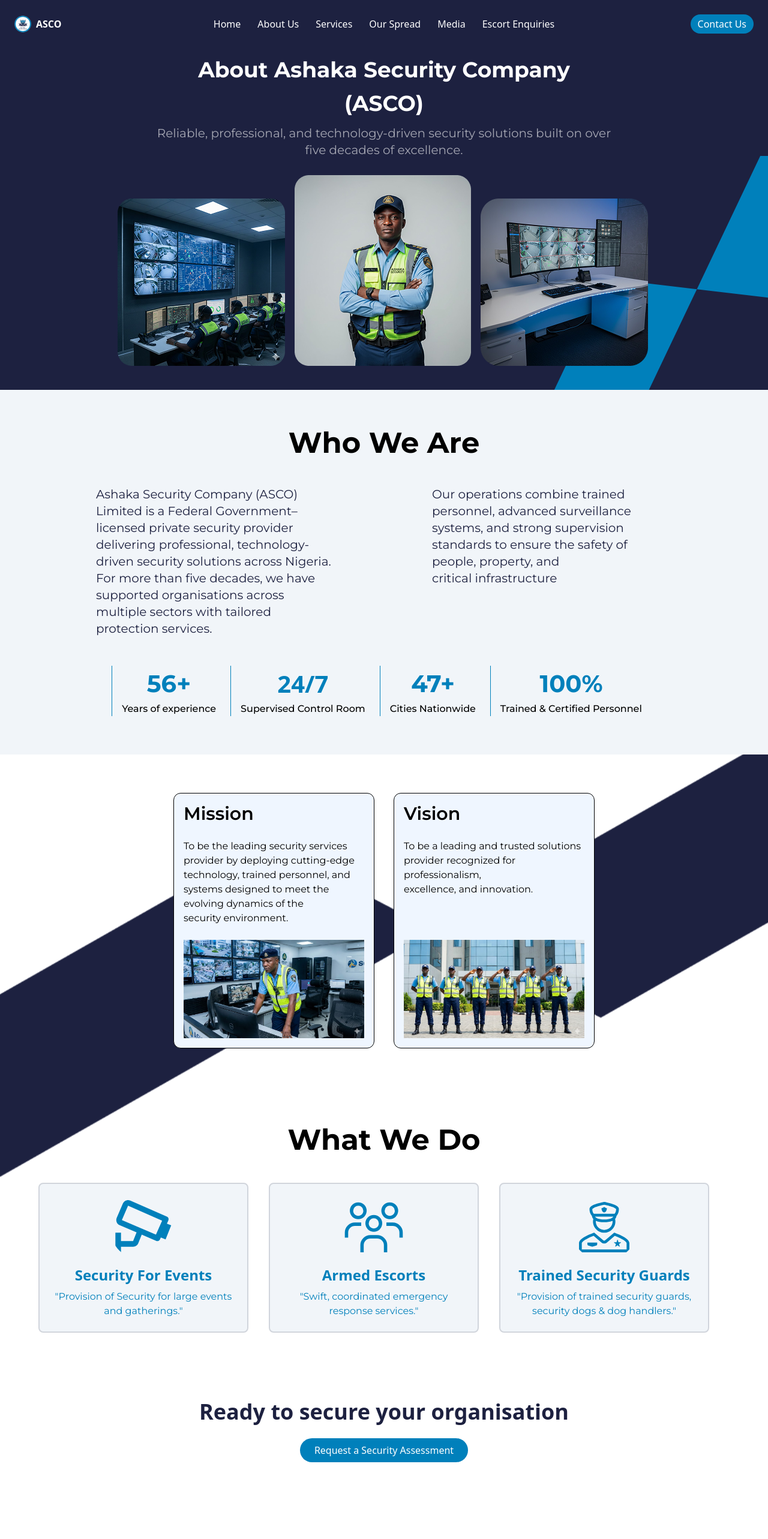
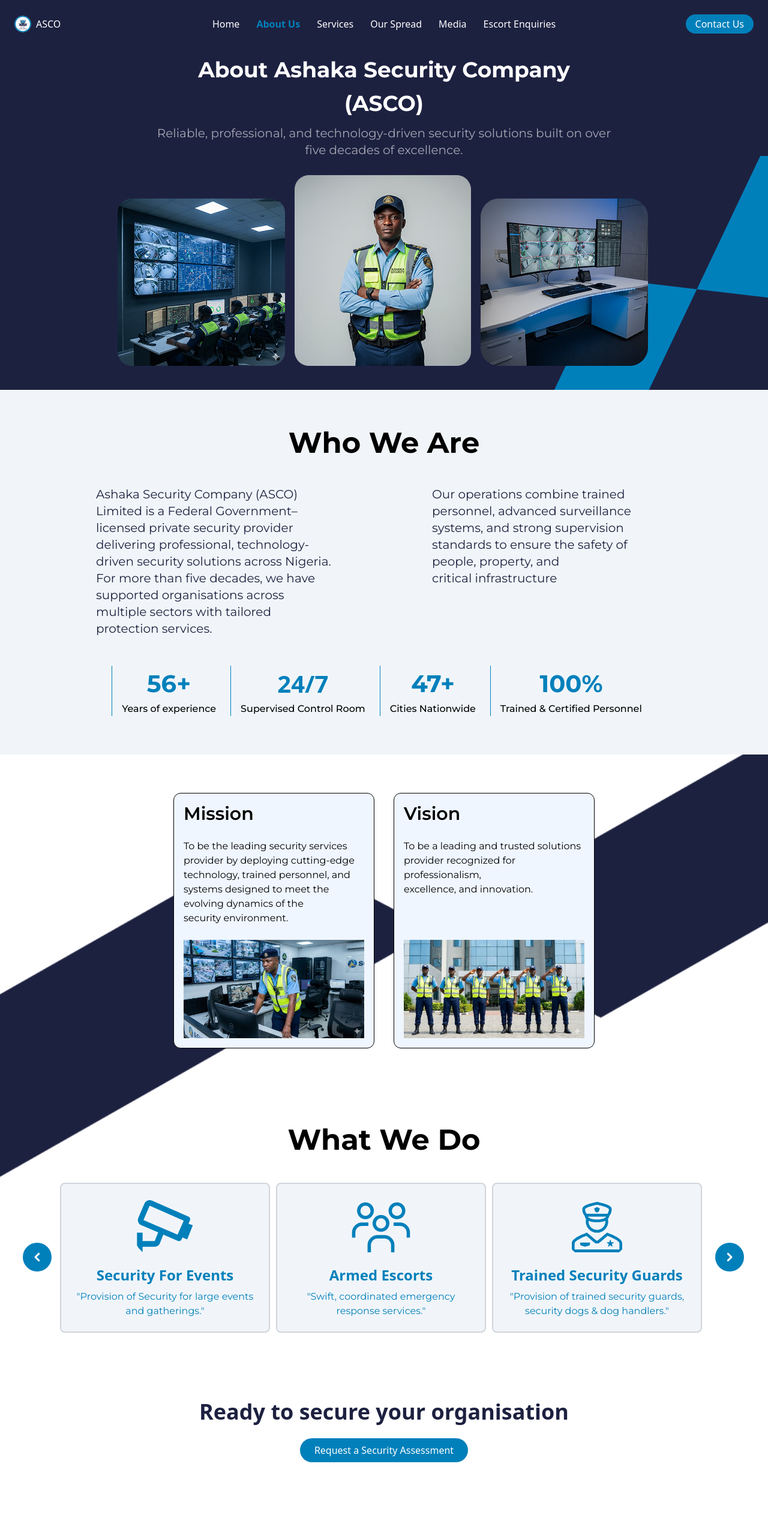
Before and after one commit to enduranceighobue/ASCO, a React (Vite) app: page /about in a window 1280 px wide. Shown: the top 2566 px of the page at 60% size. Built offline with nearby package versions, Linux system fonts and the light colour scheme; a web font is replaced by a local one.

Commit message:
features:updates

```diff
--- a/src/components/WhatWeDoSwiper.jsx
+++ b/src/components/WhatWeDoSwiper.jsx
@@ -6,6 +6,8 @@ import 'swiper/css/pagination';
 import Icon1 from "../assets/healthicons_officer.svg";
 import Icon2 from "../assets/bx_cctv.svg";
 import Icon3 from "../assets/lsicon_user-crowd.svg";
+import arrowleft from "../assets/arrowleft.svg";
+import arrowright from "../assets/arrowright.svg";
 
 const whatwedo = [
   {
@@ -47,7 +49,7 @@ const WhatWeDoCard = ({ image, title, desc }) => {
     <div
 
       className="border-2 border-gray-300 py-4 px-4 bg-[#f1f5f9]  rounded-lg  text-center space-y-2 w-[320px] lg:w-[350px]"
-      style={{  height: '250px'}}
+      style={{ height: '250px' }}
     >
       <div className="w-20 h-20 lg:w-28 lg:h-28  mx-auto">
         <img
@@ -65,18 +67,18 @@ const WhatWeDoCard = ({ image, title, desc }) => {
 
 const WhatWeDoSwiper = () => {
   return (
-    <div className="container w-[90%] mx-auto py-16 space-y-12">
+    <div className="container w-full mx-auto py-16 px-25 space-y-12">
       <h1 className='text-5xl font-bold text-center'>What We Do</h1>
+      <div className='relative '>
         <Swiper
-  modules={[ Autoplay]}
+          modules={[Autoplay]}
           autoplay={{ delay: 3000, disableOnInteraction: false }}
           breakpoints={{
             375: { slidesPerView: 1 },
             768: { slidesPerView: 2 },
-    1280: { slidesPerView: 3},
+            1280: { slidesPerView: 3 },
           }}
-  navigation
-  className="relative px-1"
+          className="relative max-w-7xl mx-auto "
         >
           {whatwedo.map((item, index) => (
             <SwiperSlide key={index}>
@@ -84,6 +86,12 @@ const WhatWeDoSwiper = () => {
             </SwiperSlide>
           ))}
         </Swiper>
+
+
+        <img src={arrowleft} alt="" className='absolute top-25 left-[-62px]' />
+        <img src={arrowright} alt="" className='absolute top-25 right-[-60px]' />
+
+      </div>
 
       <div className='"min-h-screen overflow-hidden w-full  py-16 flex flex-col items-center px-6'>
         <h2 className="text-4xl  text-[#1d2140] font-bold">
--- a/src/pages/Hero.jsx
+++ b/src/pages/Hero.jsx
@@ -62,9 +62,9 @@ export default function Hero() {
       />
 
       {/* CCTV ICON */}
-      <div className="absolute bottom-7 left-6 z-50 md:block hidden ">
+      {/* <div className="absolute bottom-7 left-6 z-50 md:block hidden ">
         <img src={Cctv} alt="cctv" className="" />
-      </div>
+      </div> */}
 
       {/* small spacer so section doesn't overlap next content too much */}
       {/* <div className="relative z-0 h-[160px] bg-black" /> */}
--- a/src/pages/Home.jsx
+++ b/src/pages/Home.jsx
@@ -2,7 +2,6 @@ import React from 'react'
 import Navbar from './Navbar'
 import Hero from './Hero'
 import AboutUs from './AboutUs'
-import Quality from './Quality'
 import WhatWeDoSwipe from '../components/WhatWedoSwipe'
 
 
@@ -18,7 +17,7 @@ const Home = () => {
         <Hero/>
         <AboutUs/>
         <WhatWeDoSwipe/>
-       <Quality/>
+
 
     </div>
   )
--- a/src/pages/Navbar.jsx
+++ b/src/pages/Navbar.jsx
@@ -1,7 +1,16 @@
 import React, { useState, useEffect } from "react";
 import { Menu, X } from "lucide-react";
-import { Link } from "react-router-dom";
+import { NavLink, Link } from "react-router-dom";
 import logo from "../assets/ascoicon.svg";
+
+const navItems = [
+  { name: "Home", path: "/" },
+  { name: "About Us", path: "/about" },
+  { name: "Services", path: "/service" },
+  { name: "Our Spread", path: "/spread" },
+  { name: "Media", path: "/media" },
+  { name: "Escort Enquiries", path: "/escort" },
+];
 
 const Navbar = () => {
   const [isScrolled, setIsScrolled] = useState(false);
@@ -15,51 +24,59 @@ const Navbar = () => {
 
   const closeMobileMenu = () => setIsMobileMenuOpen(false);
 
-  const linkStyle = isScrolled
+  const baseLink =
+    "transition-colors duration-300 cursor-pointer";
+
+  const desktopLink = isScrolled
     ? "text-black hover:text-[#0281bc]"
-    : "text-white hover:text-[#0080bb]";
+    : "text-white hover:text-[#0281bc]";
+
+  const activeLink =
+    "text-[#0281bc] font-semibold ";
 
   return (
     <header
-      className={`fixed top-0 w-full z-50 transition-all duration-300 ${
-        isScrolled ? "bg-white/95 backdrop-blur-md shadow-lg" : "bg-transparent"
-      }`}
+      className={`fixed top-0 w-full z-50 transition-all duration-300 ${isScrolled
+          ? "bg-white/95 backdrop-blur-md shadow-lg"
+          : "bg-transparent"
+        }`}
     >
       <div className="container mx-auto px-6">
         <div className="flex items-center justify-between h-20 relative">
 
           {/* Logo */}
-          <Link to="/" onClick={closeMobileMenu}>
-            <div className="flex gap-2 items-center font-semibold">
-              <img src={logo} alt="Logo" className="w-7 h-7 rounded-full" />
-              <h3 className={isScrolled ? "text-black" : "text-white"}>ASCO</h3>
-            </div>
+          <Link to="/" onClick={closeMobileMenu} className="flex items-center gap-2">
+            <img src={logo} alt="Logo" className="w-7 h-7 rounded-full" />
+            <h3 className={isScrolled ? "text-black" : "text-white"}>ASCO</h3>
           </Link>
 
-          {/* Desktop Nav */}
-          <nav className="hidden md:flex items-center space-x-7 hover:text-[#0080bb] cursor-pointer  absolute left-1/2 -translate-x-1/2">
-            <Link to="/" className={linkStyle}>Home</Link>
-            <Link to="/about" className={linkStyle}>About Us</Link>
-            <Link to="/service" className={linkStyle}>Services</Link>
-            <Link to="/spread" className={linkStyle}>Our Spread</Link>
-            <Link to="/media" className={linkStyle}>Media</Link>
-            <Link to="/escort" className={linkStyle}>Escort Enquiries</Link>
+          {/* Desktop Navigation */}
+          <nav className="hidden md:flex items-center space-x-7 absolute left-1/2 -translate-x-1/2">
+            {navItems.map(({ name, path }) => (
+              <NavLink
+                key={path}
+                to={path}
+                end={path === "/"}
+                className={({ isActive }) =>
+                  `${baseLink} ${isActive
+                    ? "text-[#0281bc] font-semibold"
+                    : desktopLink
+                  }`
+                }
+              >
+                {name}
+              </NavLink>
+            ))}
           </nav>
 
-          {/* Desktop Contact Button */}
+          {/* Contact Button */}
           <Link to="/contactus" onClick={closeMobileMenu}>
-            <button
-              className={`hidden md:flex px-3 cursor-pointer py-1 rounded-full transition ${
-                isScrolled
-                  ? "bg-[#0080bb] text-white hover:bg-blue-500"
-                  : "bg-[#0080bb] text-white hover:bg-blue-500"
-              }`}
-            >
+            <button className="hidden md:flex px-4 py-1 rounded-full bg-[#0080bb] text-white hover:bg-blue-500 transition">
               Contact Us
             </button>
           </Link>
 
-          {/* Mobile Menu Toggle */}
+          {/* Mobile Menu Button */}
           <button
             className={`md:hidden ${isScrolled ? "text-black" : "text-white"}`}
             onClick={() => setIsMobileMenuOpen(!isMobileMenuOpen)}
@@ -72,20 +89,26 @@ const Navbar = () => {
         {isMobileMenuOpen && (
           <div className="md:hidden bg-white/95 shadow-lg mt-2 rounded-lg p-5">
             <nav className="flex flex-col space-y-4">
-
-              <Link to="/" onClick={closeMobileMenu} className="text-black">Home</Link>
-              <Link to="/about" onClick={closeMobileMenu} className="text-black">About Us</Link>
-              <Link to="/service" onClick={closeMobileMenu} className="text-black">Services</Link>
-              <Link to="/spread" onClick={closeMobileMenu} className="text-black">Our Spread</Link>
-              <Link to="/media" onClick={closeMobileMenu} className="text-black">Media</Link>
-              <Link to="/escort" onClick={closeMobileMenu} className="text-black">Escort Enquiries</Link>
+              {navItems.map(({ name, path }) => (
+                <NavLink
+                  key={path}
+                  to={path}
+                  end={path === "/"}
+                  onClick={closeMobileMenu}
+                  className={({ isActive }) =>
+                    `text-black transition ${isActive ? "text-[#0281bc] font-semibold" : ""
+                    }`
+                  }
+                >
+                  {name}
+                </NavLink>
+              ))}
 
               <Link to="/contactus" onClick={closeMobileMenu}>
-                <button className="bg-[#0281bc] cursor-pointer text-white px-6 py-3 rounded-md w-fit">
+                <button className="bg-[#0281bc] text-white px-6 py-3 rounded-md w-fit">
                   Contact Us
                 </button>
               </Link>
-
             </nav>
           </div>
         )}
--- a/src/pages/Quality.jsx
+++ b/src/pages/Quality.jsx
@@ -25,7 +25,7 @@ const qualityCards = [
 const Quality = () => {
   return (
     <>
-      <section className="container mx-auto px-20 py-16 ">
+      <section className="container mx-auto px-20 ">
         <div className="text-center mb-12 ">
           <h2 className="md:text-3xl lg:text-x4l font-bold text-black mb-3">
             Our Commitment To Quality & Safety
@@ -37,7 +37,7 @@ const Quality = () => {
         <div className="flex flex-col md:flex-row  gap-10">
 
           {/* LEFT — UNIFORM STRAIGHT CARDS */}
-          <div className="md:w-1/2 flex flex-col ">
+          <div className="md:w-1/2 flex flex-col gap-4 ">
 
             {qualityCards.map((card, index) => (
 
@@ -62,11 +62,11 @@ const Quality = () => {
           </div>
 
           {/* RIGHT — IMAGE */}
-          <div className="w-i/2 flex justify-center">
+          <div className="w-1/2 flex justify-center">
             <img
               src={qualityImage}
               alt="Quality Management"
-              className="rounded-xl shadow-xl w-[500px] h-[430px] object-cover
+              className="rounded-xl shadow-xl w-[500px] h-[480px] object-cover
             hover:scale-105 transition-transform duration-500"
             />
           </div>
--- a/src/pages/SecurityAssessmentForm.jsx
+++ b/src/pages/SecurityAssessmentForm.jsx
@@ -5,7 +5,7 @@ const SecurityAssessmentForm = () => {
   return (
     <>
 
-    <section className="w-full py-20 flex flex-col mx-auto container  relative items-center bg-white">
+    <section className="w-full py-20 mt-10 flex flex-col mx-auto container  relative items-center bg-white">
       {/* Title */}
       <h2 className="text-3xl md:text-4xl font-bold text-center text-black">
         Ready to Strengthen Your Security?
```
Also changed, not shown: src/components/WhatWedoSwipe.jsx (+24 -7 lines), src/assets/arrowleft.svg (added), src/assets/arrowright.svg (added). Lines whose indentation alone changed are shown as unchanged.
